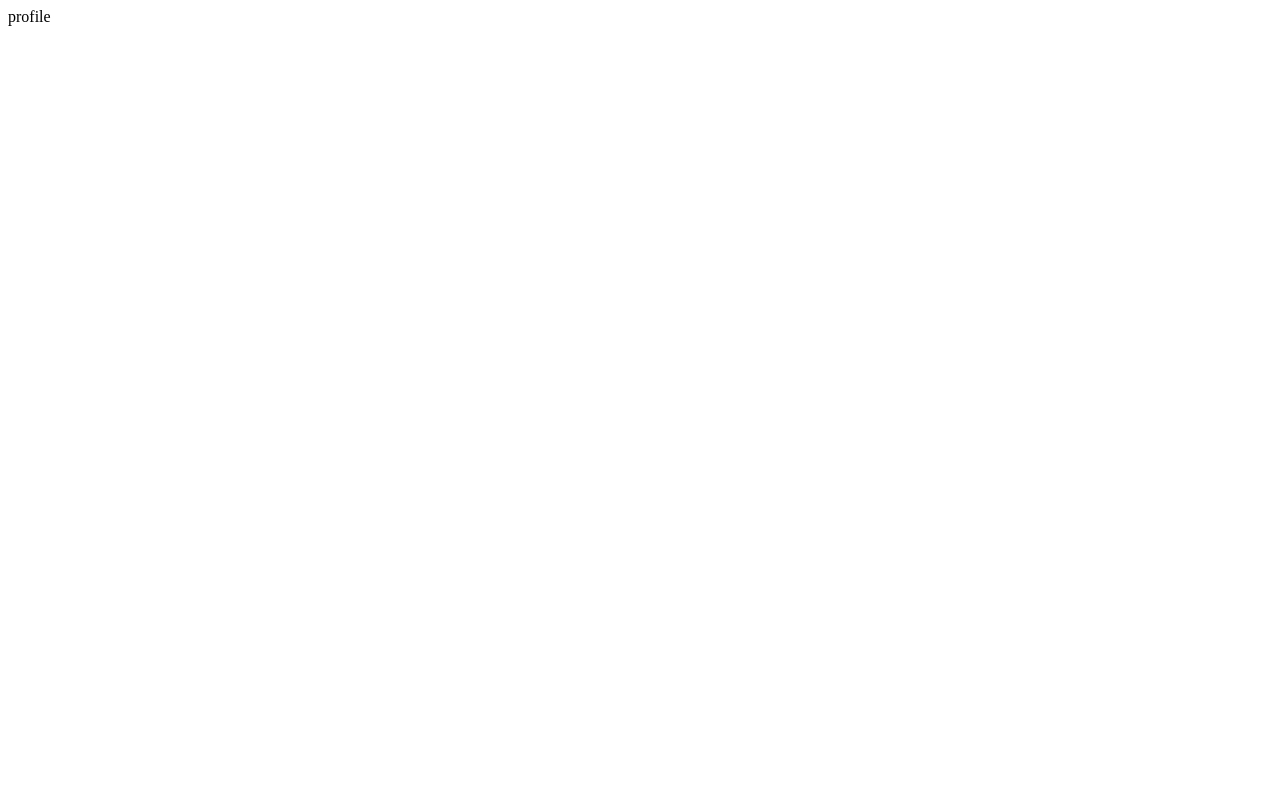
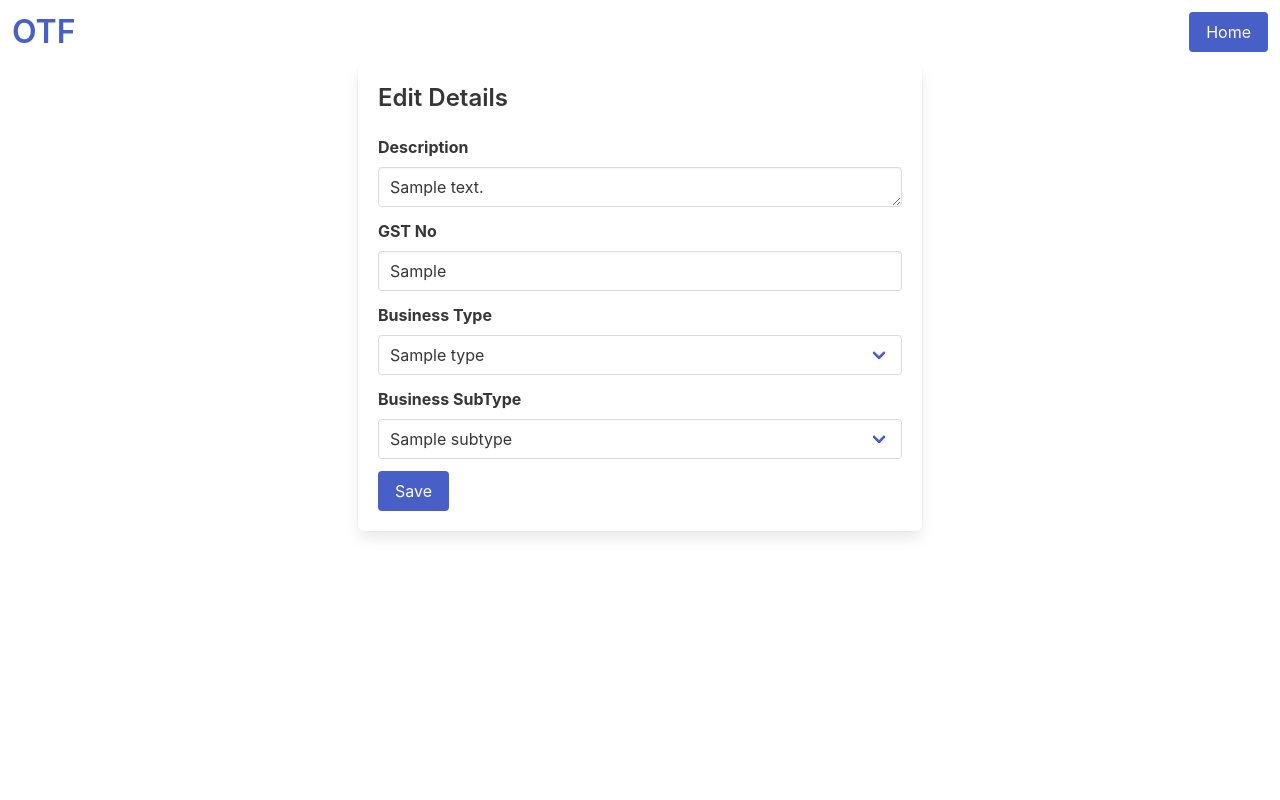
Before and after one commit to Maheshkumar-novice/On-The-Fly, a Flask app: page /business/edit in a window 1280 px wide. Before the commit the page is almost empty. Run offline with Flask 3, Linux system fonts and the light colour scheme; a user stored in the database is signed in; tables that the repository leaves empty hold one stand-in row (values such as "Sample post"); some libraries are stand-ins or nearby versions.

Commit message:
Add home page edit feature

```diff
--- a/application/auth/models.py
+++ b/application/auth/models.py
@@ -34,6 +34,8 @@ class User(db.Model, UserMixin, SerializerMixin):
     role = relationship('Role', back_populates='users')
     email_verification_code = relationship(
         'EmailVerificationCode', cascade='all, delete', back_populates='user', uselist=False)
+    business_information = relationship(
+        'BusinessInformation', cascade='all, delete', primaryjoin="and_(User.id==BusinessInformation.user_id, User.role_id==1)", uselist=False)
 
     serialize_only = ('name', 'email', 'mobile_no',
                       'is_email_verified', 'is_mobile_verified', 'is_totp_enabled')
--- a/application/business/controller.py
+++ b/application/business/controller.py
@@ -1,7 +1,11 @@
-from flask import render_template
+from flask import redirect, render_template, request, url_for
 from flask_login import current_user, login_required
+from sqlalchemy import select
 
-from application.business.models import BusinessInformation
+from application import db
+from application.business.forms import BusinessHomePageEditForm
+from application.business.models import (BusinessInformation, BusinessSubType,
+                                         BusinessType)
 
 
 @login_required
@@ -17,4 +21,69 @@ def home():
 
 @login_required
 def edit():
-    return 'profile'
+    form = BusinessHomePageEditForm()
+
+    business_information = current_user.business_information
+    if business_information.business_subtype:
+        business_subtype = business_information.business_subtype
+        business_type = business_subtype.business_type
+        business_type_id = business_type.id
+        business_type_choice_default = business_type.name
+        business_subtype_choice_default = business_subtype.name
+    else:
+        business_type_id = 1
+        business_type_choice_default = None
+        business_subtype_choice_default = None
+
+    business_type_choices = [name for name, in db.session.execute(
+        select(BusinessType.name)).all()]
+    business_subtype_choices = [name for name, in db.session.execute(
+        select(BusinessSubType.name).where(BusinessSubType.business_type_id == business_type_id)).all()]
+
+    form.business_type.choices = business_type_choices
+    form.business_subtype.choices = business_subtype_choices
+    form.business_type.default = business_type_choice_default
+    form.business_subtype.default = business_subtype_choice_default
+    form.gst_no.default = business_information.gst_no
+    form.description.default = business_information.description
+
+    if request.method == 'POST':
+        business_type_id = db.session.execute(select(BusinessType.id).where(
+            BusinessType.name == form.business_type.data)).scalar()
+        business_subtype_choices = [name for name, in db.session.execute(
+            select(BusinessSubType.name).where(BusinessSubType.business_type_id == business_type_id)).all()]
+        form.business_subtype.choices = business_subtype_choices
+
+    if form.validate_on_submit():
+        business_subtype_name = form.business_subtype.data
+        business_subtype_id = db.session.execute(select(BusinessSubType.id).where(
+            BusinessSubType.name == business_subtype_name)).scalar()
+
+        business_information = BusinessInformation.query.filter_by(
+            user_id=current_user.id).scalar()
+        business_information.gst_no = form.gst_no.data
+        business_information.description = form.description.data
+        business_information.business_subtype_id = business_subtype_id
+        db.session.add(business_information)
+        db.session.commit()
+        return redirect(url_for('business.home'))
+
+    form.process()
+
+    return render_template('business_home_edit.html', form=form)
+
+
+@login_required
+def business_subtypes():
+    business_type_name = request.args.get('type')
+
+    if business_type_name:
+        business_type = BusinessType.query.filter_by(
+            name=business_type_name).scalar()
+
+        if not business_type:
+            return []
+
+        return [business_subtype.to_dict()['name'] for business_subtype in business_type.business_subtypes]
+
+    return []
--- /dev/null
+++ b/application/business/forms.py
@@ -0,0 +1,24 @@
+from flask_wtf import FlaskForm
+from wtforms import SelectField, StringField, TextAreaField
+from wtforms.validators import Length, ValidationError
+
+from application.business.models import BusinessSubType, BusinessType
+
+
+class BusinessHomePageEditForm(FlaskForm):
+    description = TextAreaField('Description', validators=[
+                                Length(min=1, max=400)], description='Description')
+    gst_no = StringField('GST No', validators=[
+                         Length(min=1, max=100)], description='GST No')
+    business_type = SelectField('Business Type', choices=[])
+    business_subtype = SelectField('Business SubType', choices=[])
+
+    def validate_business_subtype(self, business_subtype):
+        business_type_id_from_chosen_subtype = BusinessSubType.query.filter_by(
+            name=business_subtype.data).scalar().business_type_id
+        business_type_id_from_input = BusinessType.query.filter_by(
+            name=self.business_type.data).scalar().id
+
+        if business_type_id_from_chosen_subtype != business_type_id_from_input:
+            raise ValidationError(
+                'Please choose the correct business type for this subtype.')
--- a/application/business/models.py
+++ b/application/business/models.py
@@ -20,7 +20,7 @@ class BusinessInformation(db.Model, SerializerMixin):
     created_at = Column(DateTime, nullable=False, default=datetime.now)
     updated_at = Column(DateTime, nullable=False,
                         default=datetime.now, onupdate=datetime.now)
-    user = relationship('User')
+    user = relationship('User', back_populates='business_information')
     business_subtype = relationship(
         'BusinessSubType', back_populates='business_information')
 
@@ -38,6 +38,7 @@ class BusinessType(db.Model, SerializerMixin):
                         default=datetime.now, onupdate=datetime.now)
     business_subtypes = relationship(
         'BusinessSubType', cascade='all, delete', back_populates='business_type')
+
     serialize_only = ('name')
 
 
--- a/application/business/routes.py
+++ b/application/business/routes.py
@@ -14,4 +14,9 @@ business_buleprint.add_url_rule(rule='/home',
 business_buleprint.add_url_rule(rule='/edit',
                                 view_func=edit,
                                 endpoint='edit',
+                                methods=['GET', 'POST'])
+
+business_buleprint.add_url_rule(rule='/subtypes',
+                                view_func=business_subtypes,
+                                endpoint='business_subtypes',
                                 methods=['GET'])
--- a/application/business/templates/business_home.html
+++ b/application/business/templates/business_home.html
@@ -3,13 +3,14 @@
 {% block content %}
     {% include "_common_navbar.html" %}
 
-    <div class="section pt-3">
+    <div class="columns">
+        <div class="column is-half is-offset-one-quarter">
             <div class="card">
                 <div class="card-header">
                     <h2 class="card-header-title is-centered is-capitalized is-size-4">{{business_data.name}}</h2>
                 </div>
                 <div class="card-content">
-                <div class="block content">
+                    <div class="content">
                         <h2 class="is-size-5">Description</h2>
                         <p>{{business_data.description}}</p>
                     </div>
@@ -84,4 +85,5 @@
                 </footer>
             </div>
         </div>
+    </div>
 {% endblock content %}
--- /dev/null
+++ b/application/business/templates/business_home_edit.html
@@ -0,0 +1,17 @@
+{% set action_url = url_for('business.edit') %}
+{% set button_value = 'Save' %}
+{% set legend = 'Edit Details' %}
+
+
+{% extends "base.html" %}
+{% import "macros.html" as macros %}
+
+{% block content %}
+  {% include "_flash.html" %}
+
+  {% include "_common_navbar.html" %}
+
+  <div class="container">
+    {{macros.render_generic_form(form, action_url, legend, button_value)}}
+  </div>
+{% endblock %}
--- a/application/static/script.js
+++ b/application/static/script.js
@@ -46,5 +46,24 @@ document.addEventListener("DOMContentLoaded", () => {
         $passwordHelpText.classList.add("is-hidden");
       }
     })
-  })
+  });
+
+  const getBusinessSubTypes = async (businessType) => {
+    let response = await fetch(`/business/subtypes?type=${businessType}`);
+    return await response.json();
+  }
+
+  const $businessSubTypeSelectElement = document.querySelector("select#business_subtype");
+  document.querySelector("select#business_type").addEventListener("change", (e) => {
+    $businessSubTypeSelectElement.innerHTML = '';
+
+    getBusinessSubTypes(e.target.value).then(businessSubTypes => {
+      for (let businessSubType of businessSubTypes) {
+        let $optionElement = document.createElement('option');
+        $optionElement.innerText = businessSubType;
+        $optionElement.setAttribute("value", businessSubType);
+        $businessSubTypeSelectElement.appendChild($optionElement);
+      }
+    })
+  });
 });
--- a/application/auth/templates/macros.html
+++ b/application/templates/macros.html
@@ -10,6 +10,10 @@
                         Password must contain total of at least 8 characters with
                         at least one upper case, one lower case, one special character and one number.
                     </p>
+                {% elif field.type.lower() == 'selectfield' %}
+                    <div class="select is-fullwidth">
+                        {{field(placeholder=field.description)}}
+                    </div>
                 {% else %}
                     {{field(placeholder=field.description, class='input')}}
                 {% endif %}
```
Lines whose indentation alone changed are shown as unchanged.
